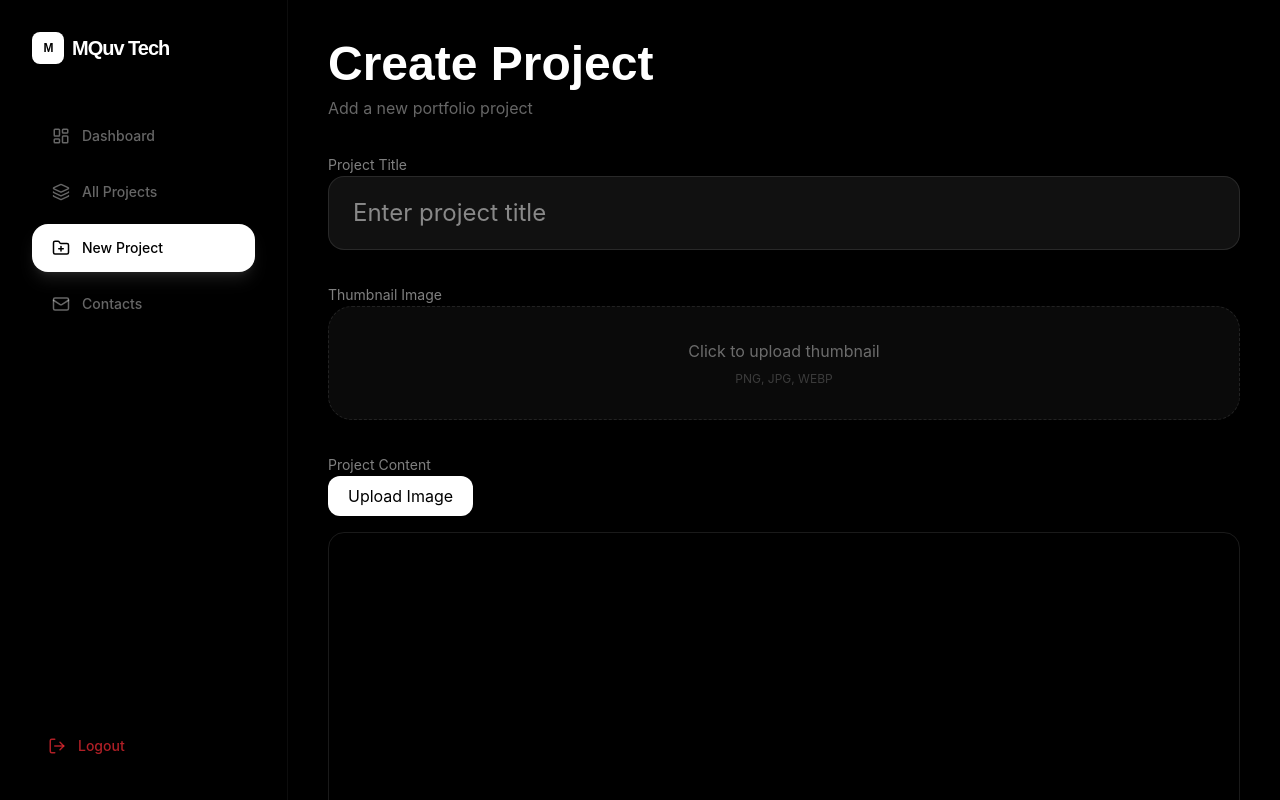
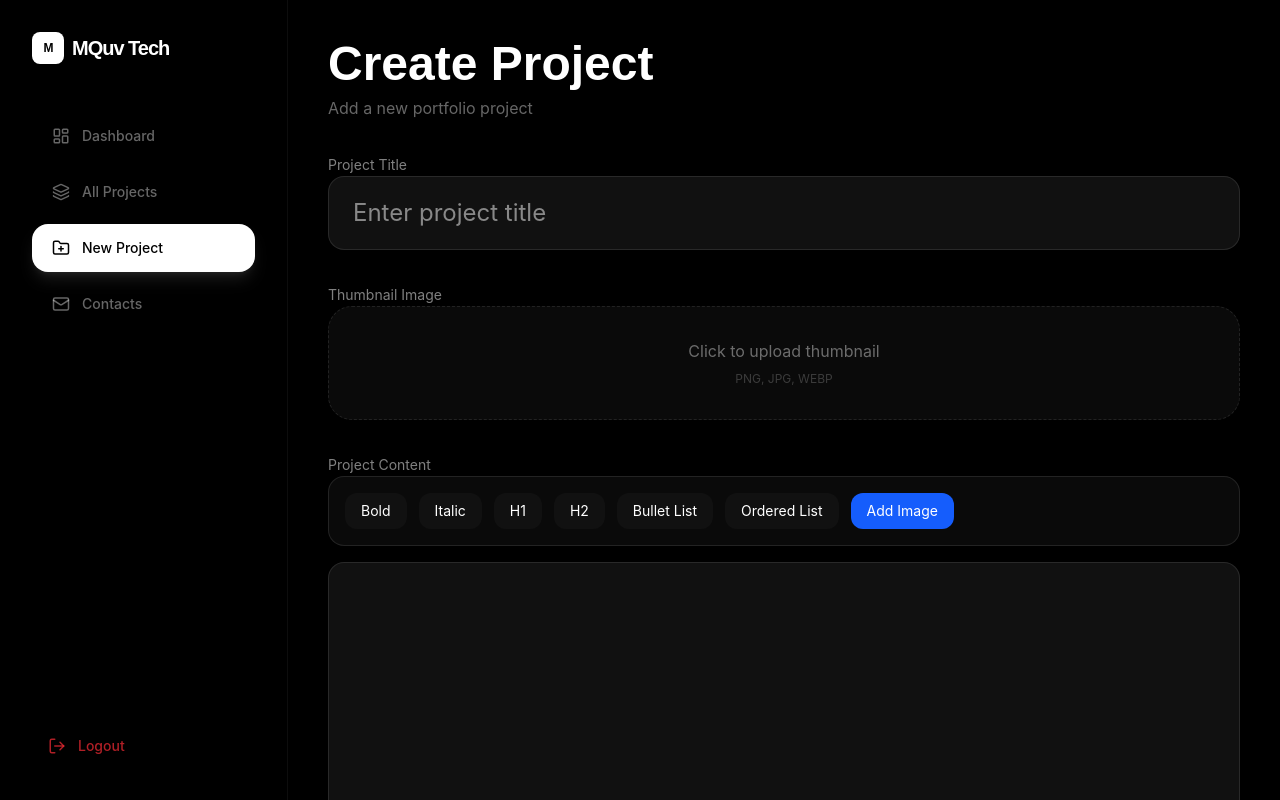
Before and after one commit to genious-labs-412/mquvtech, a Next.js app: page /admin/projects/create in a window 1280 px wide. Shown: the top 800 px of the page. Built offline with nearby package versions, Linux system fonts and the light colour scheme.

Commit message:
updated tiptap editor by adding diff font and heading, img url

```diff
--- a/components/TiptapEditor.tsx
+++ b/components/TiptapEditor.tsx
@@ -1,21 +1,21 @@
 'use client';
 
-import { EditorContent, useEditor } from '@tiptap/react';
+import { useEditor, EditorContent, Content } from '@tiptap/react';
 import StarterKit from '@tiptap/starter-kit';
 import Image from '@tiptap/extension-image';
-import { useEffect } from 'react';
 
-type Props = {
-  content: object;
-  onChange: (value: object) => void;
-};
+interface TiptapEditorProps {
+  content: Content;
+  onChange: (value: Content) => void;
+}
 
 export default function TiptapEditor({
   content,
   onChange,
-}: Props) {
+}: TiptapEditorProps) {
 
   const editor = useEditor({
+
     extensions: [
       StarterKit,
       Image,
@@ -26,74 +26,134 @@ export default function TiptapEditor({
     editorProps: {
       attributes: {
         class:
-          'min-h-[400px] border border-white/10 rounded-2xl p-6 focus:outline-none text-white',
+          'min-h-[400px] rounded-2xl border border-white/10 bg-[#111] p-6 text-white focus:outline-none prose prose-invert max-w-none',
       },
     },
 
     onUpdate({ editor }) {
+
       onChange(editor.getJSON());
     },
   });
 
-  useEffect(() => {
+  // add image manually
+  const addImage = () => {
 
-    if (
-      editor &&
-      content &&
-      JSON.stringify(editor.getJSON()) !== JSON.stringify(content)
-    ) {
+    const url = window.prompt('Enter image URL');
 
-      editor.commands.setContent(content);
+    if (url) {
 
+      editor
+        ?.chain()
+        .focus()
+        .setImage({ src: url })
+        .run();
     }
-
-  }, [content, editor]);
-
-
-  // image upload
-  const addImage = async (
-    e: React.ChangeEvent<HTMLInputElement>
-  ) => {
-
-    const file = e.target.files?.[0];
-
-    if (!file || !editor) return;
-
-    const formData = new FormData();
-
-    formData.append('file', file);
-
-    const res = await fetch('/api/upload', {
-      method: 'POST',
-      body: formData,
-    });
-
-    const data = await res.json();
-
-    editor
-      .chain()
-      .focus()
-      .setImage({
-        src: data.url,
-      })
-      .run();
   };
 
+  if (!editor) {
+    return null;
+  }
+
   return (
+
     <div className="space-y-4">
 
-      {/* Upload Button */}
-      <label className="bg-white text-black px-5 py-2 rounded-xl cursor-pointer inline-block">
-        Upload Image
+      {/* Toolbar */}
+      <div className="flex flex-wrap gap-3 border border-white/10 bg-[#0a0a0a] p-4 rounded-2xl">
 
-        <input
-          type="file"
-          accept="image/*"
-          hidden
-          onChange={addImage}
-        />
-      </label>
+        <button
+          onClick={() =>
+            editor.chain().focus().toggleBold().run()
+          }
+          className={`px-4 py-2 rounded-xl text-sm transition ${
+            editor.isActive('bold')
+              ? 'bg-white text-black'
+              : 'bg-[#111] text-white'
+          }`}
+        >
+          Bold
+        </button>
 
+        <button
+          onClick={() =>
+            editor.chain().focus().toggleItalic().run()
+          }
+          className={`px-4 py-2 rounded-xl text-sm transition ${
+            editor.isActive('italic')
+              ? 'bg-white text-black'
+              : 'bg-[#111] text-white'
+          }`}
+        >
+          Italic
+        </button>
+
+        <button
+          onClick={() =>
+            editor.chain().focus().toggleHeading({
+              level: 1,
+            }).run()
+          }
+          className={`px-4 py-2 rounded-xl text-sm transition ${
+            editor.isActive('heading', { level: 1 })
+              ? 'bg-white text-black'
+              : 'bg-[#111] text-white'
+          }`}
+        >
+          H1
+        </button>
+
+        <button
+          onClick={() =>
+            editor.chain().focus().toggleHeading({
+              level: 2,
+            }).run()
+          }
+          className={`px-4 py-2 rounded-xl text-sm transition ${
+            editor.isActive('heading', { level: 2 })
+              ? 'bg-white text-black'
+              : 'bg-[#111] text-white'
+          }`}
+        >
+          H2
+        </button>
+
+        <button
+          onClick={() =>
+            editor.chain().focus().toggleBulletList().run()
+          }
+          className={`px-4 py-2 rounded-xl text-sm transition ${
+            editor.isActive('bulletList')
+              ? 'bg-white text-black'
+              : 'bg-[#111] text-white'
+          }`}
+        >
+          Bullet List
+        </button>
+
+        <button
+          onClick={() =>
+            editor.chain().focus().toggleOrderedList().run()
+          }
+          className={`px-4 py-2 rounded-xl text-sm transition ${
+            editor.isActive('orderedList')
+              ? 'bg-white text-black'
+              : 'bg-[#111] text-white'
+          }`}
+        >
+          Ordered List
+        </button>
+
+        <button
+          onClick={addImage}
+          className="px-4 py-2 rounded-xl text-sm bg-blue-600 hover:bg-blue-500 transition"
+        >
+          Add Image
+        </button>
+
+      </div>
+
+      {/* Editor */}
       <EditorContent editor={editor} />
 
     </div>
```
